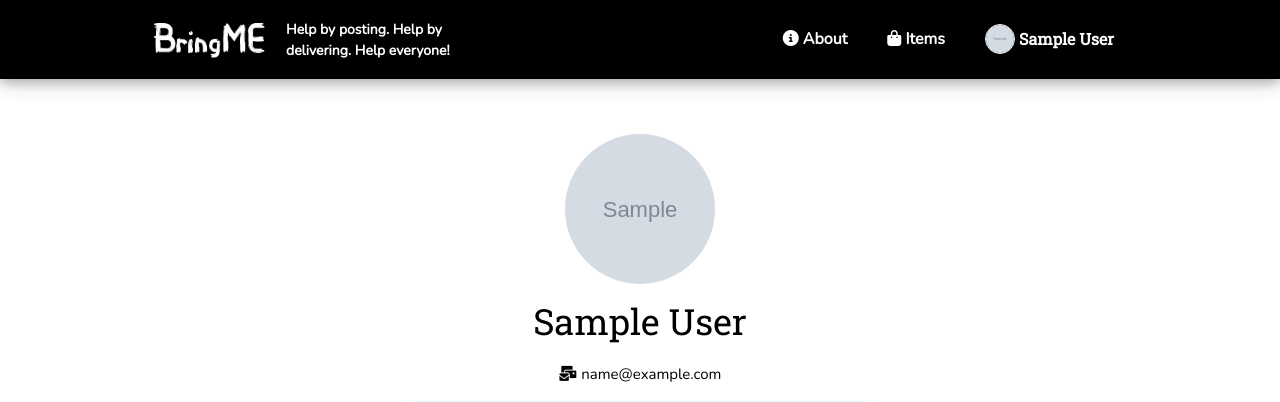
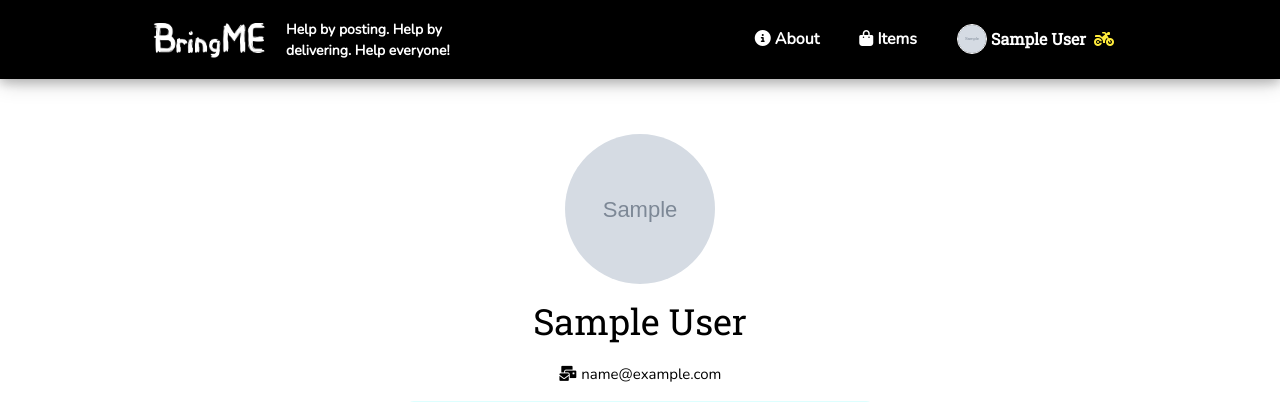
Before and after one commit to denniel-sadian/bringme, a Django app: page /accounts/profile-update/ in a window 1280 px wide. Shown: the top 402 px of the page. Run offline with Django 3.2, Linux system fonts and the light colour scheme; a user stored in the database is signed in; tables that the repository leaves empty hold one stand-in row (values such as "Sample post"); grey boxes marked "Sample" are stand-in pictures; some libraries are stand-ins or nearby versions.

Commit message:
Update the nav

```diff
--- a/templates/base.html
+++ b/templates/base.html
@@ -161,7 +161,7 @@
 
         .user {
             display: grid;
-            grid-template-columns: auto 1fr;
+            grid-template-columns: auto 1fr auto;
             align-items: center;
         }
 
@@ -172,6 +172,11 @@
             margin-right: 4px;
             border-radius: 100%;
             border: 1px solid #fff;
+        }
+
+        .user i {
+            margin-left: 8px;
+            color: #ffeb3b;
         }
 
         /**************************/
@@ -206,6 +211,10 @@
                 width: 100%;
                 margin: 0px;
             }
+
+            .user {
+                width: auto !important;
+            }
         }
 
         @media screen and (max-width: 500px) {
@@ -233,7 +242,9 @@
                         <a href="{% url 'items-list' %}"><i class="fas fa-shopping-bag"></i>
                             Items</a>
                         <a href="{% url 'profile-update' %}" class="user">
-                            <img src="{{ user.photo.url }}"> {{ user.name }}</a>
+                            <img src="{{ user.photo.url }}"> {{ user.name }}
+                            {% if user.is_rider %}<i class="fas fa-motorcycle"></i>{% endif %}
+                        </a>
                         {% else %}
                         <a href="{% url 'django_registration_register' %}"><i class="fas fa-user-plus"></i>
                             Register</a>
```
